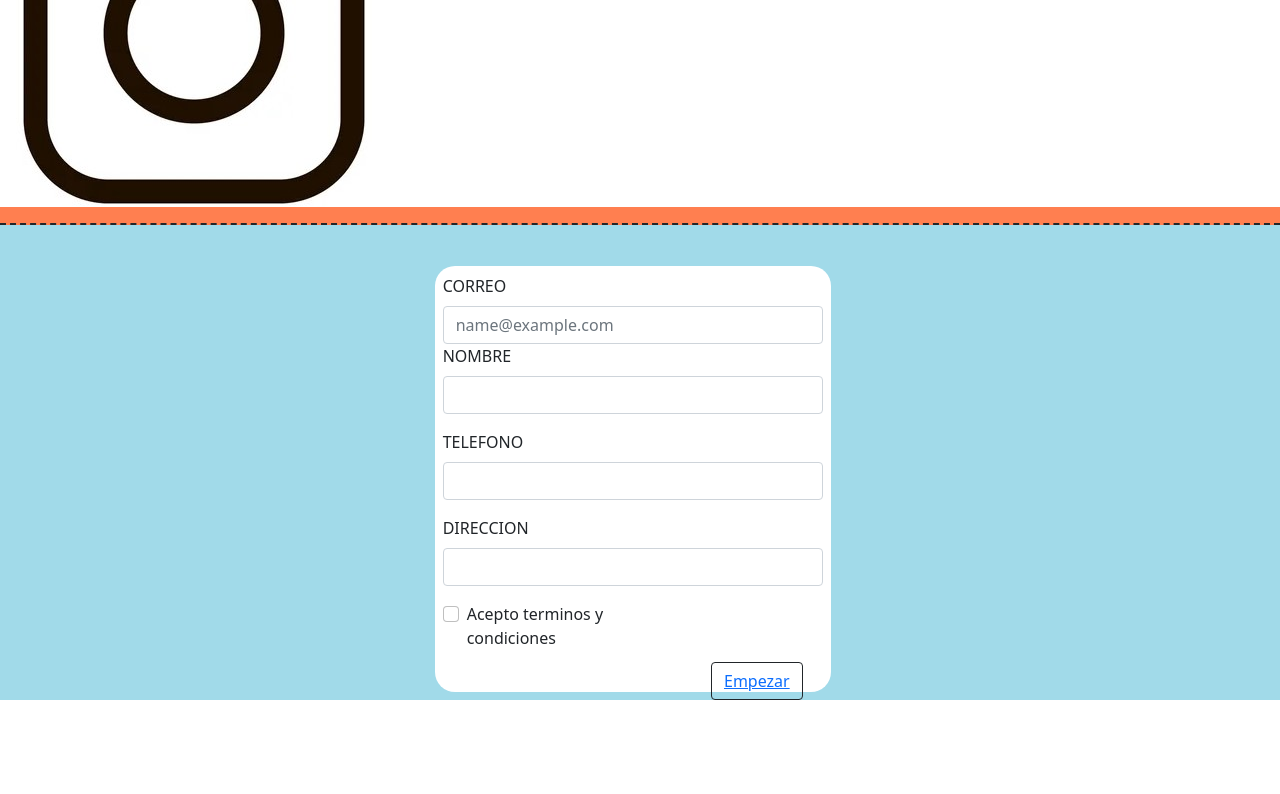
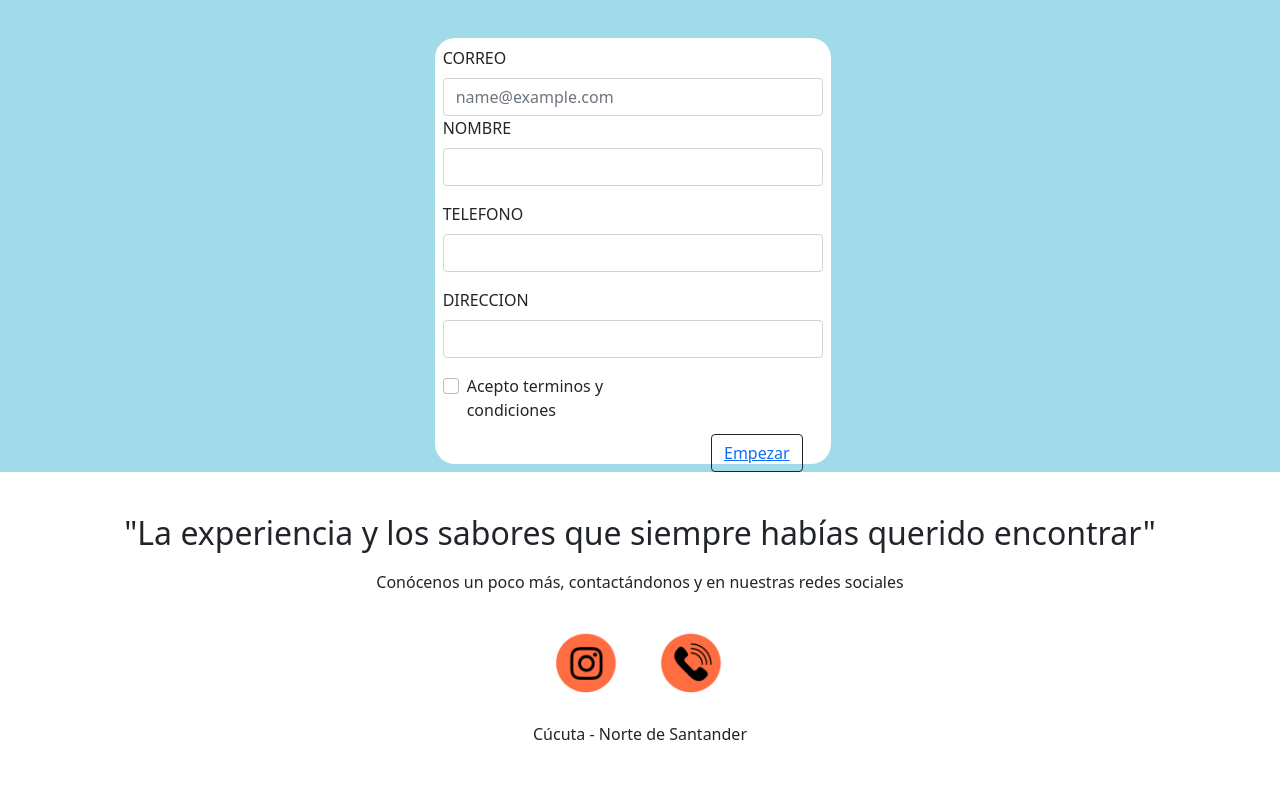
Before and after one commit to ocamilavillero09/ProyectoORIANAVILLERO, a PHP site: page /Identificacion.html in a window 1280 px wide. Shown: the part 647-1441 px from the top of the page. Before the commit the page ends 1347 px from the top, so only its background shows below. Run offline with PHP 8.4, Linux system fonts and the light colour scheme.

Commit message:
modificacion footer

```diff
--- a/Identificacion.html
+++ b/Identificacion.html
@@ -87,11 +87,33 @@
     </div>
 
     <footer>
+      <div class="row">
+        <div class="col">
+          <h2 class="text-dark" style="text-align:center;"> "La experiencia y los sabores que siempre habías querido encontrar" </h2>
+        </div>
+      </div>
+
+      <div class="row">
+        <div class="col">
+          <p style="text-align: center;">Conócenos un poco más, contactándonos y en nuestras redes sociales</p>
+          <div class="text-center">
+            <img src="img/Instagram.jpeg" class="img-thumbnail" alt="img" id="img">
+            <img src="img/Telefono.jpeg" class="img-thumbnail" alt="img" id="img">
+          </div>
+        </div>
+      </div>
+
+      <div class="row">
+        <div class="col">
+          <p style="text-align: center;"> Cúcuta - Norte de Santander </p>
+        </div>
+      </div>
 
     </footer>
-    <script src="https://code.jquery.com/jquery-3.3.1.slim.min.js" integrity="sha384-q8i/X+965DzO0rT7abK41JStQIAqVgRVzpbzo5smXKp4YfRvH+8abtTE1Pi6jizo" crossorigin="anonymous"></script>
-  <script src="https://cdnjs.cloudflare.com/ajax/libs/popper.js/1.14.7/umd/popper.min.js" integrity="sha384-UO2eT0CpHqdSJQ6hJty5KVphtPhzWj9WO1clHTMGa3JDZwrnQq4sF86dIHNDz0W1" crossorigin="anonymous"></script>
-  <script src="https://stackpath.bootstrapcdn.com/bootstrap/4.3.1/js/bootstrap.min.js" integrity="sha384-JjSmVgyd0p3pXB1rRibZUAYoIIy6OrQ6VrjIEaFf/nJGzIxFDsf4x0xIM+B07jRM" crossorigin="anonymous"></script>
-  <script src="https://cdn.jsdelivr.net/npm/bootstrap@5.0.2/dist/js/bootstrap.bundle.min.js" integrity="sha384-MrcW6ZMFYlzcLA8Nl+NtUVF0sA7MsXsP1UyJoMp4YLEuNSfAP+JcXn/tWtIaxVXM" crossorigin="anonymous"></script>
+
+<script src="https://code.jquery.com/jquery-3.3.1.slim.min.js" integrity="sha384-q8i/X+965DzO0rT7abK41JStQIAqVgRVzpbzo5smXKp4YfRvH+8abtTE1Pi6jizo" crossorigin="anonymous"></script>
+<script src="https://cdnjs.cloudflare.com/ajax/libs/popper.js/1.14.7/umd/popper.min.js" integrity="sha384-UO2eT0CpHqdSJQ6hJty5KVphtPhzWj9WO1clHTMGa3JDZwrnQq4sF86dIHNDz0W1" crossorigin="anonymous"></script>
+<script src="https://stackpath.bootstrapcdn.com/bootstrap/4.3.1/js/bootstrap.min.js" integrity="sha384-JjSmVgyd0p3pXB1rRibZUAYoIIy6OrQ6VrjIEaFf/nJGzIxFDsf4x0xIM+B07jRM" crossorigin="anonymous"></script>
+<script src="https://cdn.jsdelivr.net/npm/bootstrap@5.0.2/dist/js/bootstrap.bundle.min.js" integrity="sha384-MrcW6ZMFYlzcLA8Nl+NtUVF0sA7MsXsP1UyJoMp4YLEuNSfAP+JcXn/tWtIaxVXM" crossorigin="anonymous"></script>
 </body>
-          </html>
+</html>
--- a/css/style.css
+++ b/css/style.css
@@ -24,6 +24,11 @@
   float: left;
 }
 
+#usuario {
+  height: 2.5%;
+  width: 5%;
+}
+
 header {
   background-color: white;
 }
@@ -33,13 +38,15 @@
 }
 
 footer {
+  padding-top: 2.5%;
+  padding-bottom: 2.5%;
   background-color: white;
 }
 
 #comboimage {
   background-color: coral;
   padding-top: 5px;
-  margin: 10%;
+
 }
 
 #textocarousel{
@@ -51,6 +58,12 @@
   margin-top: 15%;
   margin-left: 5%;
   margin-right: 5%;
+}
+
+#img{
+  border-style: none;
+  height: 5%;
+  width: 8%;
 }
 
 
```
Also changed, not shown: Calendario.html (+8 -3 lines), Index.html (+22 -7 lines), Pedidosycoti.html (+8 -3 lines), Valoranos.html (+8 -3 lines), img/Instagram.jpeg (added), img/Telefono.jpeg (added), img/Usuario.jpg (deleted), img/instagram 2.jpg (deleted), img/instagram.jpg (deleted), img/telefono 1.jpg (deleted), img/telefono.jpg (deleted), img/usuario.jpeg (added).
